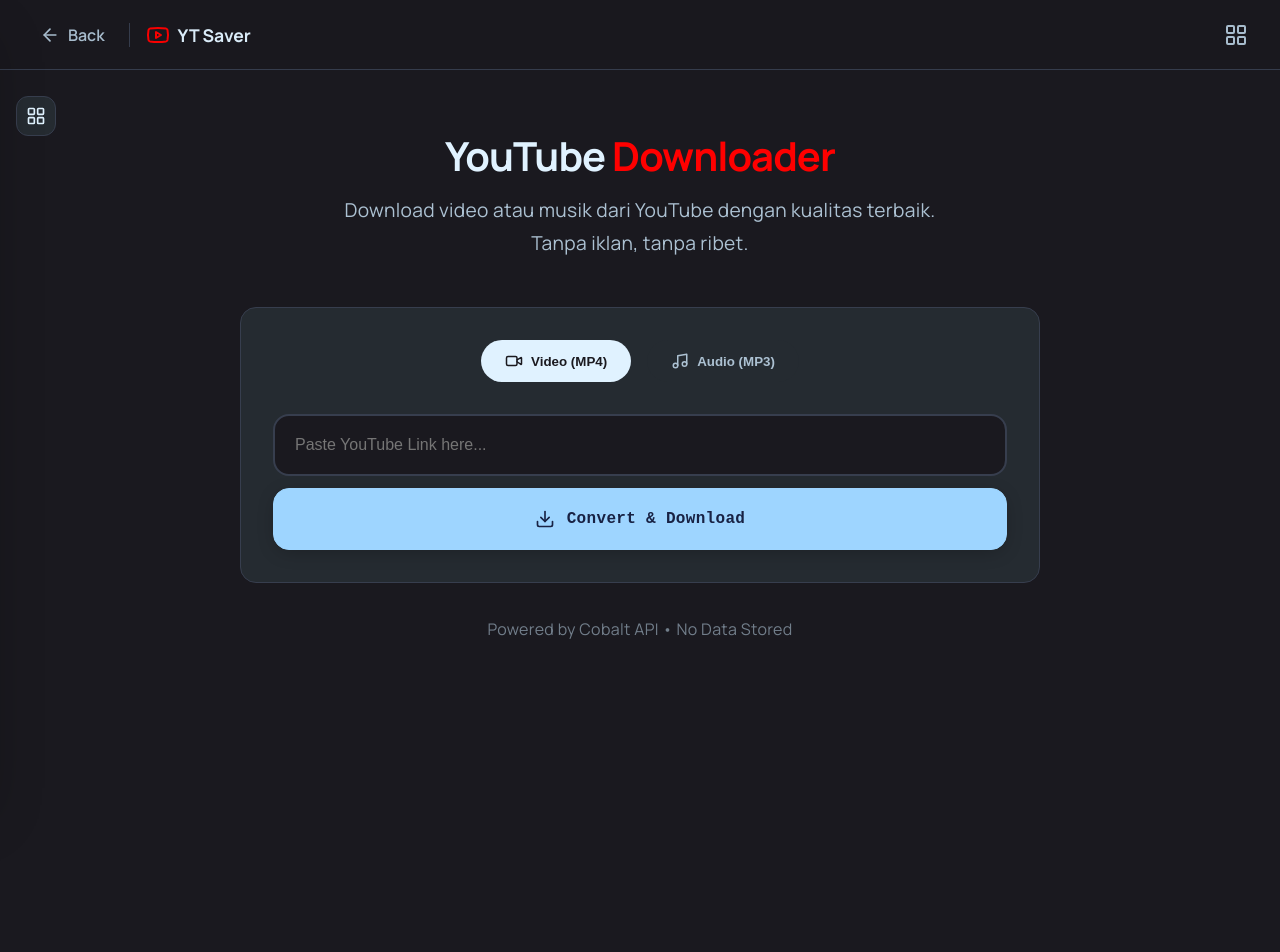
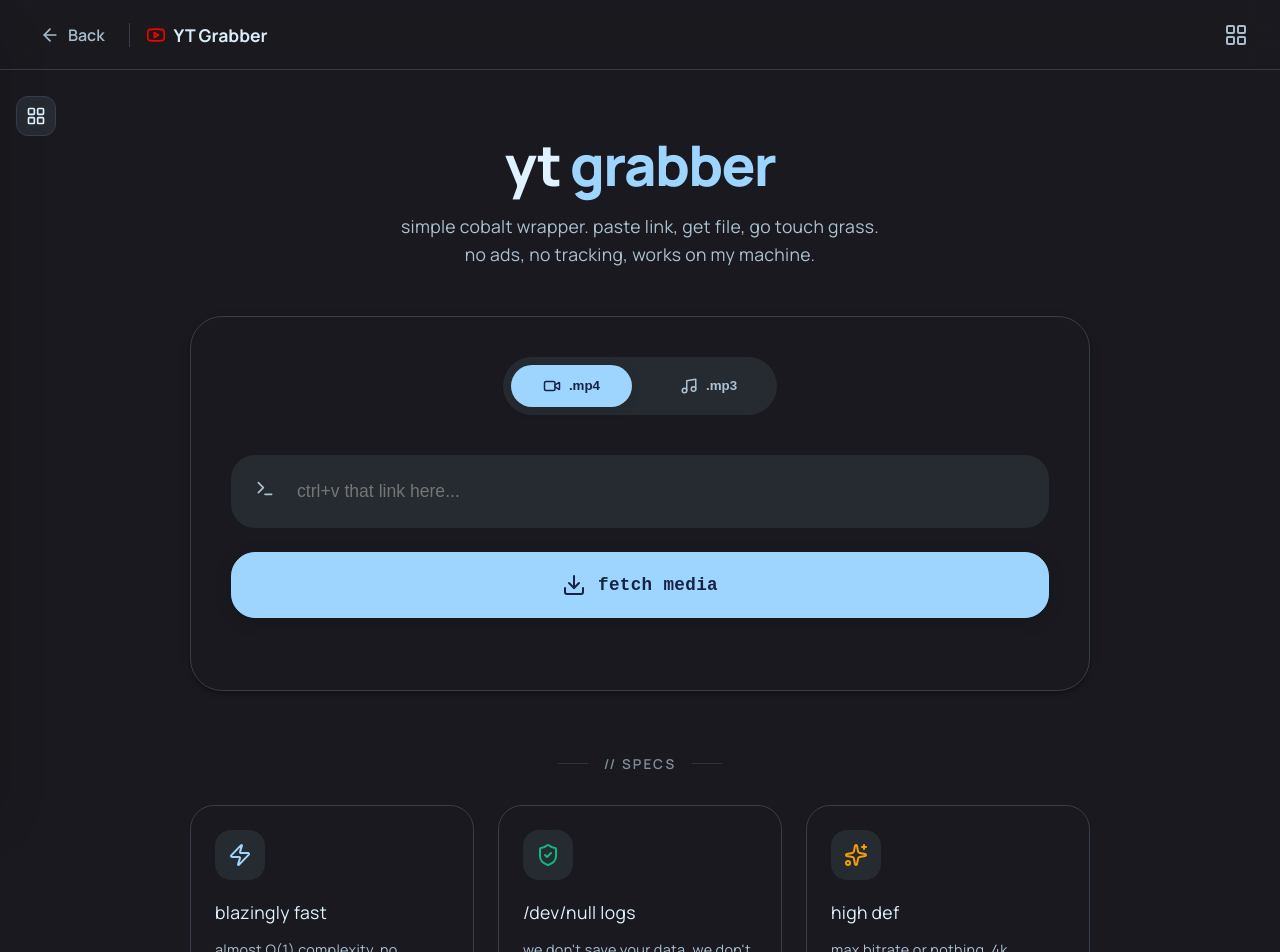
Before and after one commit to kingrize/Jiyaworld, a Next.js app: page /tools/youtube-downloader in a window 1280 px wide. Shown: the top 952 px of the page. Before the commit the page ends 800 px from the top, so only its background shows below. Built offline with nearby package versions, Linux system fonts and the light colour scheme.

Commit message:
redesign yt downlader

```diff
--- a/app/tools/youtube-downloader/page.tsx
+++ b/app/tools/youtube-downloader/page.tsx
@@ -5,7 +5,7 @@
 import { FloatingSidebar } from "@/components/floating-sidebar";
 import {
   LayoutGrid, ArrowLeft, Youtube, Download,
-  Loader2, Music, Video, AlertCircle, CheckCircle
+  Loader2, Music, Video, Zap, ShieldCheck, Sparkles, Terminal
 } from "lucide-react";
 
 export default function YoutubeDownloader() {
@@ -34,7 +34,7 @@
       const data = await res.json();
 
       if (!res.ok || data.error) {
-        throw new Error(data.error || "Gagal mengambil data video.");
+        throw new Error(data.error || "request failed.");
       }
 
       setResult({ url: data.url, filename: data.filename });
@@ -46,11 +46,19 @@
   };
 
   return (
-    <main>
+    <main style={{ minHeight: "100vh", paddingBottom: "4rem" }}>
       <FloatingSidebar isOpen={isSidebarOpen} setIsOpen={setIsSidebarOpen} />
 
       {/* NAVBAR */}
-      <nav style={{ position: "sticky", top: 0, zIndex: 40, borderBottom: "1px solid var(--border)", background: "var(--background-one)", display: "flex", justifyContent: "space-between", padding: "1rem 2rem", alignItems: "center" }}>
+      <nav style={{
+        position: "sticky", top: 0, zIndex: 40,
+        borderBottom: "1px solid var(--border)",
+        background: "rgba(var(--background-one), 0.8)",
+        backdropFilter: "blur(12px)",
+        display: "flex", justifyContent: "space-between",
+        padding: "1rem 2rem", alignItems: "center"
+      }}>
+        {/* Left Side: Back Button & Logo (Updated Structure) */}
         <div style={{ display: "flex", alignItems: "center", gap: "1rem" }}>
           <Link href="/" style={{ display: "flex", alignItems: "center", gap: "0.5rem", color: "var(--text-four)", padding: "0.5rem", borderRadius: "8px", transition: "all 0.2s" }} className="hover:bg-[var(--surface-three)] hover:text-[var(--text-one)]">
             <ArrowLeft size={20} />
@@ -58,10 +66,12 @@
           </Link>
           <div style={{ height: "24px", width: "1px", background: "var(--border)" }}></div>
           <div style={{ display: "flex", alignItems: "center", gap: "0.5rem", fontWeight: "bold", fontSize: "1.1rem" }}>
-            <Youtube size={24} color="#FF0000" />
-            <span>YT Saver</span>
+            <Youtube size={20} color="#FF0000" />
+            <span>YT Grabber</span>
           </div>
         </div>
+
+        {/* Right Side: Sidebar Trigger */}
         <button
            onClick={() => setIsSidebarOpen(true)}
            style={{ background: "transparent", border: "none", color: "var(--text-four)", cursor: "pointer", display: "flex", alignItems: "center" }}
@@ -70,75 +80,120 @@
         </button>
       </nav>
 
-      <div className="wrapper" style={{ maxWidth: "800px", marginTop: "4rem" }}>
+      <div className="wrapper" style={{ maxWidth: "900px", marginTop: "4rem" }}>
 
-        <header className="hero-header" style={{ marginBottom: "3rem" }}>
-          <div className="animate-slide-up">
-            <h1 className="hero-title" style={{ fontSize: "2.5rem" }}>
-              YouTube <span style={{ color: "#FF0000" }}>Downloader</span>
+        {/* HEADER HERO */}
+        <header className="animate-slide-up" style={{ textAlign: "center", marginBottom: "3rem" }}>
+          <h1 style={{
+            fontSize: "clamp(2.5rem, 5vw, 3.5rem)",
+            fontWeight: 800, lineHeight: 1.1, marginBottom: "1rem",
+            color: "var(--text-one)", letterSpacing: "-0.03em"
+          }}>
+            yt <span style={{ color: "var(--primary)" }}>grabber</span>
           </h1>
-            <p className="hero-bio" style={{ margin: "1rem auto 0" }}>
-              Download video atau musik dari YouTube dengan kualitas terbaik. Tanpa iklan, tanpa ribet.
+          <p style={{ fontSize: "1.1rem", color: "var(--text-four)", maxWidth: "600px", margin: "0 auto" }}>
+            simple cobalt wrapper. paste link, get file, go touch grass.
+            <br/>no ads, no tracking, works on my machine.
           </p>
-          </div>
         </header>
 
-        <div className="card animate-slide-up" style={{ padding: "2rem" }}>
+        {/* MAIN PANEL */}
+        <div className="animate-slide-up" style={{
+          background: "var(--surface-two)",
+          borderRadius: "32px",
+          padding: "2.5rem",
+          border: "1px solid var(--border)",
+          boxShadow: "var(--drop-shadow-one)",
+          animationDelay: "0.1s"
+        }}>
 
-          {/* Format Selector */}
-          <div style={{ display: "flex", justifyContent: "center", gap: "1rem", marginBottom: "2rem" }}>
+          {/* TOGGLE PILLS */}
+          <div style={{
+            display: "flex", justifyContent: "center", gap: "1rem", marginBottom: "2.5rem",
+            background: "var(--surface-three)", padding: "0.5rem", borderRadius: "100px",
+            width: "fit-content", margin: "0 auto 2.5rem"
+          }}>
              <button
                onClick={() => setMode("video")}
                style={{
                  display: "flex", alignItems: "center", gap: "0.5rem",
-                 padding: "0.75rem 1.5rem", borderRadius: "100px",
-                 background: mode === "video" ? "var(--text-one)" : "var(--surface-three)",
-                 color: mode === "video" ? "var(--background-one)" : "var(--text-four)",
-                 border: "none", cursor: "pointer", fontWeight: "600", transition: "all 0.2s"
+                 padding: "0.75rem 2rem", borderRadius: "100px",
+                 background: mode === "video" ? "var(--primary)" : "transparent",
+                 color: mode === "video" ? "var(--text-three)" : "var(--text-four)",
+                 border: "none", cursor: "pointer", fontWeight: "600",
+                 transition: "all 0.3s cubic-bezier(0.4, 0, 0.2, 1)",
+                 boxShadow: mode === "video" ? "0 4px 12px rgba(0,0,0,0.1)" : "none"
                }}
              >
-               <Video size={18} /> Video (MP4)
+               <Video size={18} /> .mp4
              </button>
              <button
                onClick={() => setMode("audio")}
                style={{
                  display: "flex", alignItems: "center", gap: "0.5rem",
-                 padding: "0.75rem 1.5rem", borderRadius: "100px",
-                 background: mode === "audio" ? "var(--text-one)" : "var(--surface-three)",
-                 color: mode === "audio" ? "var(--background-one)" : "var(--text-four)",
-                 border: "none", cursor: "pointer", fontWeight: "600", transition: "all 0.2s"
+                 padding: "0.75rem 2rem", borderRadius: "100px",
+                 background: mode === "audio" ? "var(--secondary)" : "transparent",
+                 color: mode === "audio" ? "#fff" : "var(--text-four)",
+                 border: "none", cursor: "pointer", fontWeight: "600",
+                 transition: "all 0.3s cubic-bezier(0.4, 0, 0.2, 1)",
+                 boxShadow: mode === "audio" ? "0 4px 12px rgba(0,0,0,0.1)" : "none"
                }}
              >
-               <Music size={18} /> Audio (MP3)
+               <Music size={18} /> .mp3
              </button>
           </div>
 
-          <form onSubmit={handleDownload} style={{ position: "relative" }}>
-             <div style={{ display: "flex", gap: "0.75rem", flexDirection: "column" }}>
+          <form onSubmit={handleDownload} style={{ position: "relative", marginBottom: "2rem" }}>
+             <div style={{ display: "flex", flexDirection: "column", gap: "1.5rem" }}>
+
+               {/* INPUT FIELD */}
+               <div style={{ position: "relative" }}>
+                 <div style={{
+                   position: "absolute", left: "1.5rem", top: "50%", transform: "translateY(-50%)",
+                   color: "var(--text-four)", pointerEvents: "none"
+                 }}>
+                   <Terminal size={20} />
+                 </div>
                  <input
                    type="text"
-                 placeholder="Paste YouTube Link here..."
+                   placeholder="ctrl+v that link here..."
                    value={url}
                    onChange={(e) => setUrl(e.target.value)}
                    style={{
-                   width: "100%", padding: "1.25rem", borderRadius: "16px",
-                   border: "2px solid var(--border)", background: "var(--surface-two)",
-                   color: "var(--text-one)", fontSize: "1rem"
+                     width: "100%", padding: "1.5rem 1.5rem 1.5rem 4rem",
+                     borderRadius: "24px",
+                     border: "2px solid transparent",
+                     background: "var(--surface-three)",
+                     color: "var(--text-one)", fontSize: "1.1rem",
+                     transition: "all 0.3s"
+                   }}
+                   onFocus={(e) => {
+                     e.target.style.borderColor = "var(--primary)";
+                     e.target.style.background = "var(--background-one)";
+                   }}
+                   onBlur={(e) => {
+                     e.target.style.borderColor = "transparent";
+                     e.target.style.background = "var(--surface-three)";
                    }}
                  />
+               </div>
+
                <button
                  type="submit"
                  disabled={loading || !url}
                  className="btn-hero primary"
-                 style={{ width: "100%", borderRadius: "16px", padding: "1.25rem" }}
+                 style={{
+                   width: "100%", borderRadius: "24px", padding: "1.25rem",
+                   fontSize: "1.1rem", display: "flex", justifyContent: "center", alignItems: "center"
+                 }}
                >
                  {loading ? (
                    <>
-                     <Loader2 size={20} className="animate-spin" /> Processing...
+                     <Loader2 size={24} className="animate-spin" /> executing...
                    </>
                  ) : (
                    <>
-                     <Download size={20} /> Convert & Download
+                     <Download size={24} /> fetch media
                    </>
                  )}
                </button>
@@ -146,20 +201,35 @@
           </form>
 
           {error && (
-            <div className="animate-slide-up" style={{ marginTop: "1.5rem", padding: "1rem", borderRadius: "12px", background: "rgba(220, 38, 38, 0.1)", border: "1px solid rgba(220, 38, 38, 0.2)", color: "#ef4444", display: "flex", alignItems: "center", gap: "0.75rem" }}>
-              <AlertCircle size={20} />
-              <p style={{ fontSize: "0.9rem", margin: 0 }}>{error}</p>
+            <div className="animate-slide-up" style={{
+              marginTop: "1.5rem", padding: "1.5rem", borderRadius: "20px",
+              background: "rgba(239, 68, 68, 0.1)", border: "1px solid rgba(239, 68, 68, 0.2)",
+              color: "#ef4444", display: "flex", alignItems: "center", gap: "1rem"
+            }}>
+              <div style={{ background: "#ef4444", borderRadius: "50%", padding: "4px", color: "white" }}>
+                 <Sparkles size={16} />
+              </div>
+              <p style={{ fontWeight: 500 }}>error 400: {error.toLowerCase()}</p>
             </div>
           )}
 
           {result && (
-            <div className="animate-slide-up" style={{ marginTop: "2rem", padding: "1.5rem", borderRadius: "16px", background: "var(--surface-three)", border: "1px solid var(--primary)", textAlign: "center" }}>
-               <div style={{ width: "60px", height: "60px", background: "var(--primary)", borderRadius: "50%", display: "flex", alignItems: "center", justifyContent: "center", margin: "0 auto 1rem", color: "var(--background-one)" }}>
-                 <CheckCircle size={32} />
-               </div>
-               <h3 style={{ fontSize: "1.2rem", color: "var(--text-one)", marginBottom: "0.5rem" }}>Ready to Download!</h3>
-               <p style={{ color: "var(--text-four)", fontSize: "0.9rem", marginBottom: "1.5rem" }}>
-                 File siap disimpan. Klik tombol di bawah.
+            <div className="animate-slide-up" style={{
+              marginTop: "2rem", padding: "2rem", borderRadius: "24px",
+              background: "var(--surface-three)", border: "1px solid var(--primary)",
+              textAlign: "center", position: "relative", overflow: "hidden"
+            }}>
+               <div style={{
+                 position: "absolute", top: "-50%", left: "50%", transform: "translateX(-50%)",
+                 width: "200px", height: "200px", background: "var(--primary)",
+                 filter: "blur(80px)", opacity: 0.15, borderRadius: "50%"
+               }}></div>
+
+               <h3 style={{ fontSize: "1.5rem", color: "var(--text-one)", marginBottom: "0.5rem", position: "relative" }}>
+                 return 200 ok
+               </h3>
+               <p style={{ color: "var(--text-four)", fontSize: "1rem", marginBottom: "2rem", position: "relative" }}>
+                 payload received: <strong>{result.filename}</strong>
                </p>
 
                <a
@@ -167,18 +237,79 @@
                  target="_blank"
                  rel="noopener noreferrer"
                  className="btn-hero"
-                 style={{ background: "var(--text-one)", color: "var(--background-one)", width: "100%", display: "flex", justifyContent: "center" }}
+                 style={{
+                   background: "var(--text-one)", color: "var(--background-one)",
+                   width: "100%", display: "flex", justifyContent: "center",
+                   position: "relative", zIndex: 10
+                 }}
                >
-                 <Download size={20} /> Download {mode === 'video' ? 'Video' : 'Audio'}
+                 <Download size={20} /> save to disk
                </a>
             </div>
           )}
-
         </div>
 
-        {/* Info */}
-        <div style={{ marginTop: "2rem", textAlign: "center", color: "var(--text-four)", fontSize: "0.85rem", opacity: 0.6 }}>
-           <p>Powered by Cobalt API • No Data Stored</p>
+        {/* FEATURES GRID */}
+        <div style={{ marginTop: "4rem" }}>
+          <h2 className="section-title" style={{ margin: "0 auto 2rem", maxWidth: "200px" }}>// specs</h2>
+
+          <div style={{
+            display: "grid", gridTemplateColumns: "repeat(auto-fit, minmax(240px, 1fr))", gap: "1.5rem"
+          }}>
+            {/* Feature 1 */}
+            <div className="animate-slide-up" style={{
+              background: "var(--surface-two)", padding: "1.5rem", borderRadius: "24px",
+              border: "1px solid var(--border)", animationDelay: "0.2s"
+            }}>
+              <div style={{
+                width: "50px", height: "50px", background: "var(--surface-three)",
+                borderRadius: "16px", display: "flex", alignItems: "center", justifyContent: "center",
+                marginBottom: "1rem", color: "var(--primary)"
+              }}>
+                <Zap size={24} />
+              </div>
+              <h4 style={{ color: "var(--text-one)", fontSize: "1.1rem", marginBottom: "0.5rem" }}>blazingly fast</h4>
+              <p style={{ color: "var(--text-four)", fontSize: "0.9rem" }}>
+                almost O(1) complexity. no queues, no waiting room. just fetch() and go.
+              </p>
+            </div>
+
+            {/* Feature 2 */}
+            <div className="animate-slide-up" style={{
+              background: "var(--surface-two)", padding: "1.5rem", borderRadius: "24px",
+              border: "1px solid var(--border)", animationDelay: "0.3s"
+            }}>
+              <div style={{
+                width: "50px", height: "50px", background: "var(--surface-three)",
+                borderRadius: "16px", display: "flex", alignItems: "center", justifyContent: "center",
+                marginBottom: "1rem", color: "#10b981"
+              }}>
+                <ShieldCheck size={24} />
+              </div>
+              <h4 style={{ color: "var(--text-one)", fontSize: "1.1rem", marginBottom: "0.5rem" }}>/dev/null logs</h4>
+              <p style={{ color: "var(--text-four)", fontSize: "0.9rem" }}>
+                we don't save your data. we don't care what you watch. stay anonymous.
+              </p>
+            </div>
+
+            {/* Feature 3 */}
+            <div className="animate-slide-up" style={{
+              background: "var(--surface-two)", padding: "1.5rem", borderRadius: "24px",
+              border: "1px solid var(--border)", animationDelay: "0.4s"
+            }}>
+               <div style={{
+                width: "50px", height: "50px", background: "var(--surface-three)",
+                borderRadius: "16px", display: "flex", alignItems: "center", justifyContent: "center",
+                marginBottom: "1rem", color: "#f59e0b"
+              }}>
+                <Sparkles size={24} />
+              </div>
+              <h4 style={{ color: "var(--text-one)", fontSize: "1.1rem", marginBottom: "0.5rem" }}>high def</h4>
+              <p style={{ color: "var(--text-four)", fontSize: "0.9rem" }}>
+                max bitrate or nothing. 4k support if available. 144p hurts my eyes.
+              </p>
+            </div>
+          </div>
         </div>
 
       </div>
```
Lines whose indentation alone changed are shown as unchanged.
